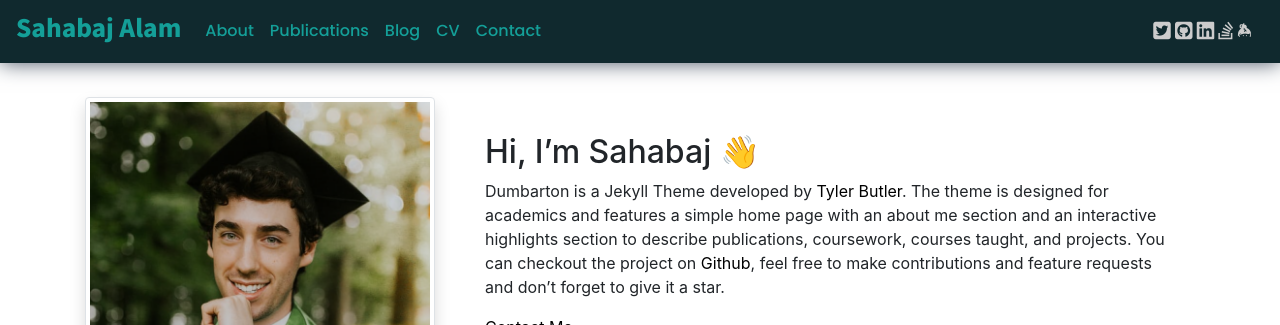
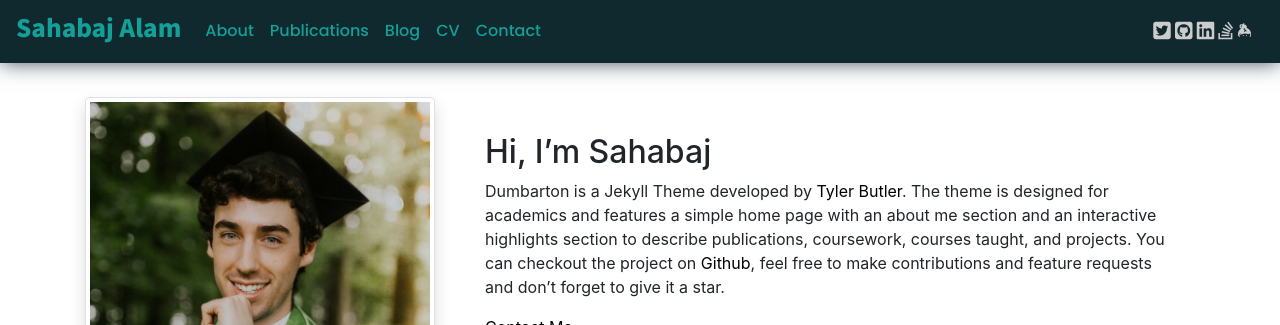
Before and after one commit to stackbit-projects/sahabaj-2e683, a Jekyll site: the page built from index.md, in a window 1280 px wide. Shown: the top 325 px of the page. Built offline with Jekyll 4.4.1, drawn with Linux system fonts in a browser that asks for light colours; nearby versions of some CDN libraries; comment, search, counter and statistics services are not loaded; our own code applies the rules of GitHub Pages for plain Markdown files.

```diff
--- a/index.md
+++ b/index.md
@@ -3,7 +3,7 @@ layout: home
 title: null
 date: '2020-11-20'
 ---
-## Hi, I'm Sahabaj 👋
+## Hi, I'm Sahabaj
 
 Dumbarton is a Jekyll Theme developed by [Tyler Butler](https://github.com/tcbutler320). The theme is designed for academics and features a simple home page with an about me section and an interactive highlights section to describe publications, coursework, courses taught, and projects. You can checkout the project on [Github](https://github.com/tcbutler320/Jekyll-Theme-Dumbarton), feel free to make contributions and feature requests and don't forget to give it a star.
 
```
